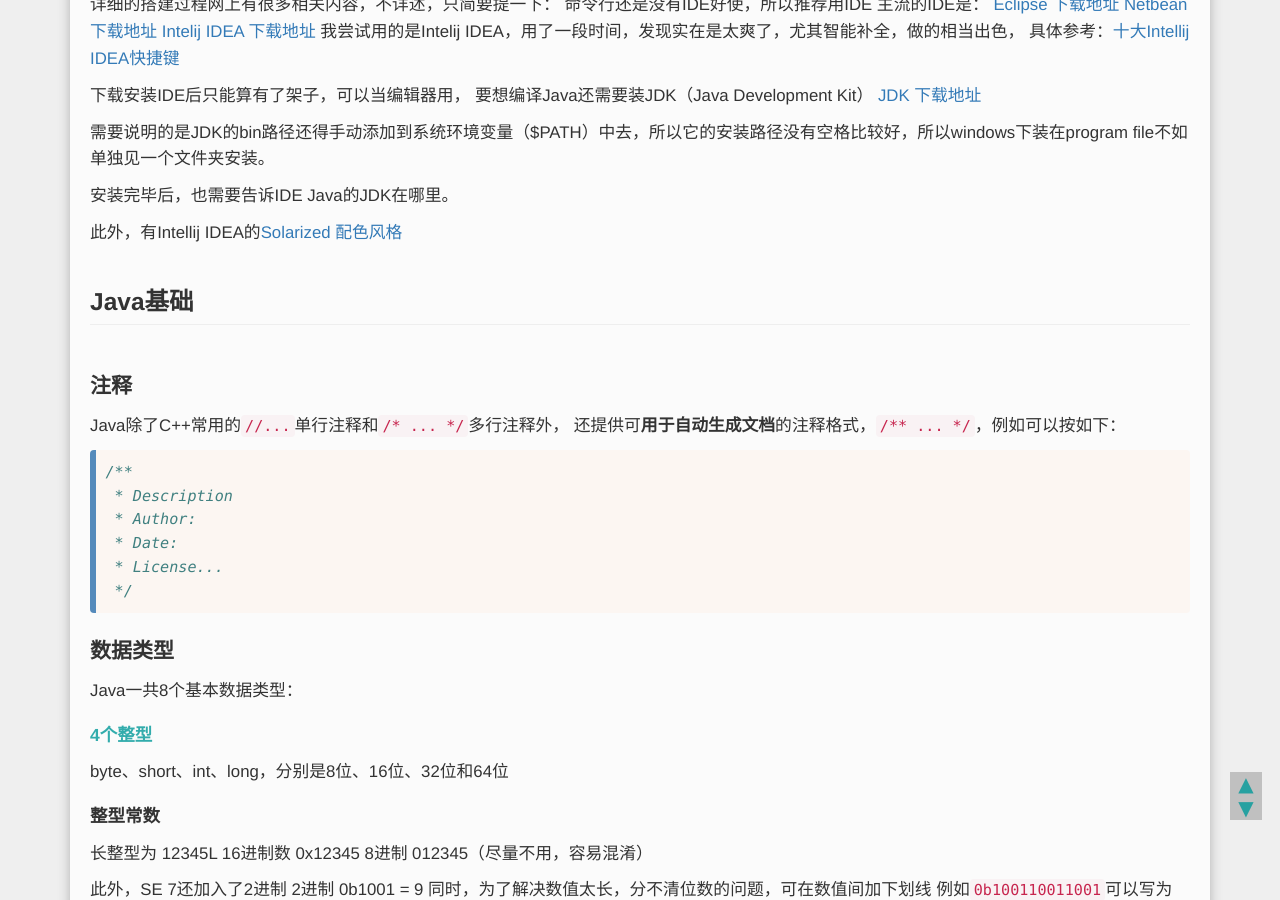
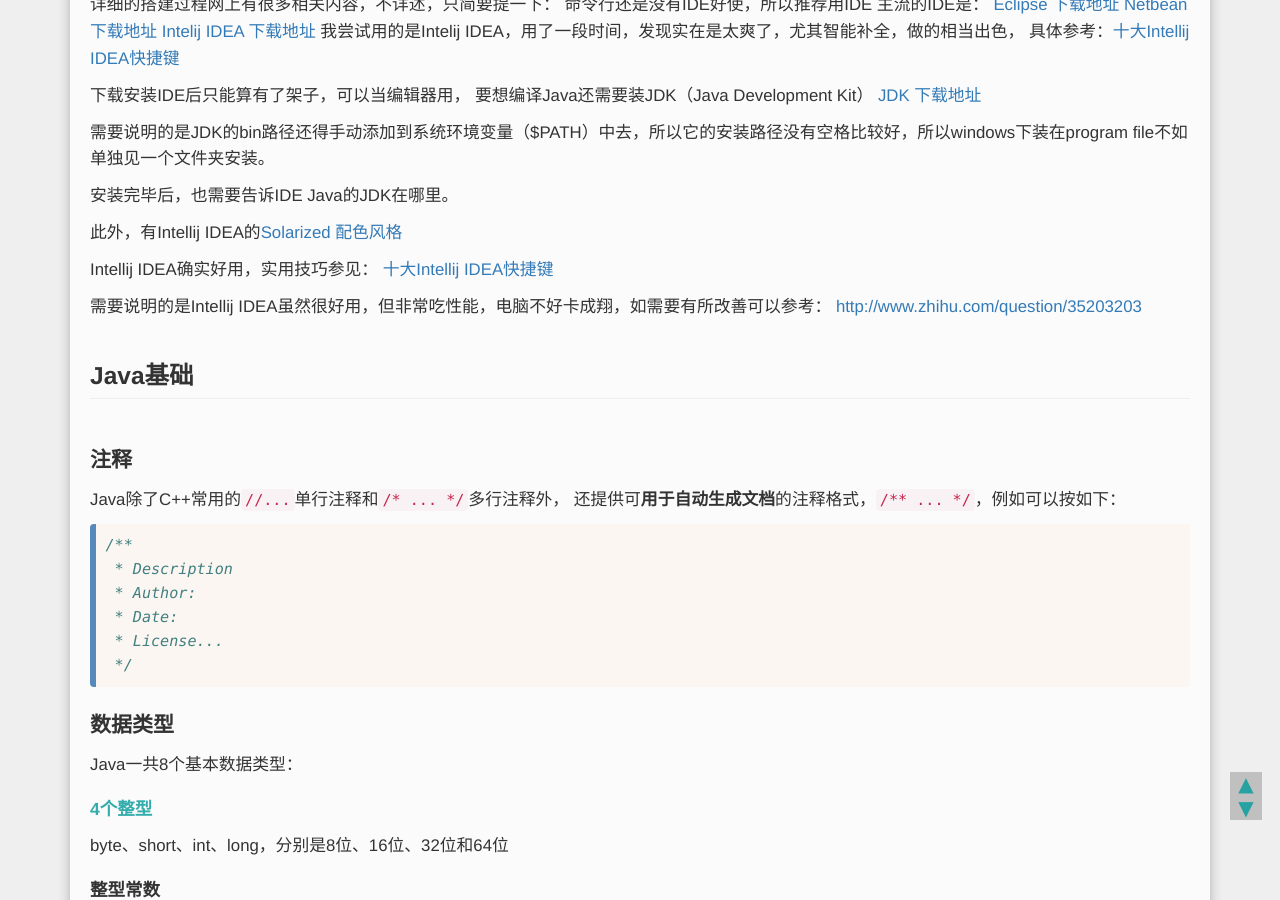
Before and after one commit to SenZhangAI/senzhangai.github.com, a Jekyll site: the page built from _posts/2015-07-23-learning-java-chapter-3-basic.md, in a window 1280 px wide and 900 px high, scrolled down 1974 px. Built offline with Jekyll 4.4.1, drawn with Linux system fonts in a browser that asks for light colours; Markdown is read by kramdown in place of the engine named in the settings; comment, search, counter and statistics services are not loaded.

Commit message:
add more content for java intellij IDEA

```diff
--- a/_posts/2015-07-23-learning-java-chapter-3-basic.md
+++ b/_posts/2015-07-23-learning-java-chapter-3-basic.md
@@ -29,6 +29,12 @@ tags: [Java]
 安装完毕后，也需要告诉IDE Java的JDK在哪里。
 
 此外，有Intellij IDEA的[Solarized 配色风格](https://github.com/jkaving/intellij-colors-solarized)
+
+Intellij IDEA确实好用，实用技巧参见：
+[十大Intellij IDEA快捷键](http://blog.csdn.net/dc_726/article/details/42784275)
+
+需要说明的是Intellij IDEA虽然很好用，但非常吃性能，电脑不好卡成翔，如需要有所改善可以参考：
+<http://www.zhihu.com/question/35203203>
 
 ## Java基础
 ### 注释
```
